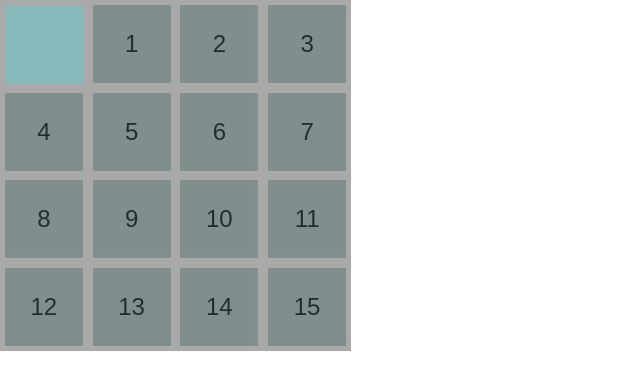
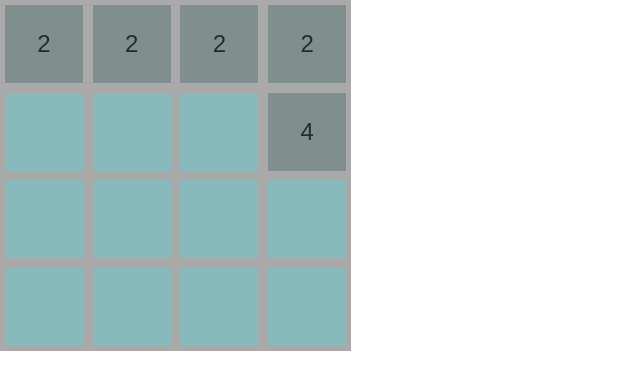
Before and after one commit to dj0nes/2048-react, a React (Create React App) app: page / in a window 1280 px wide. Shown: the top 390 px of the page, without its empty margins (0-640 px from the left). Built offline with nearby package versions, Linux system fonts and the light colour scheme.

Commit message:
abandon ship! moving to maps as ds of choice

```diff
--- a/src/components/game.js
+++ b/src/components/game.js
@@ -2,20 +2,45 @@ import React from 'react'
 import Board from './board'
 import util from './util'
 
+const KEY = {
+    LEFT:  37,
+    RIGHT: 39,
+    UP: 38,
+    DOWN: 40,
+    W: 87,
+    S: 83,
+    A: 65,
+    D: 68,
+    SPACE: 32
+};
+
 class Game extends React.Component {
     constructor(props) {
         super(props)
-        let board_size = props.board_size || 4
+
+        this.board_size = props.board_size || 4
+        this.tokens = [2, 4, 8, 16, 32, 64, 128, 256, 512, 1024, 2048]
+        this.transitions = [4, 8, 16, 32, 64, 128, 256, 512, 1024, 2048]
+        this.board_transitions = {
+            up: {type: 'columns', reverse: false},
+            down: {type: 'columns', reverse: true},
+            left: {type: 'rows', reverse: false},
+            right: {type: 'rows', reverse: true}
+        }
+
         this.state = {
-            board_size: board_size,
+            board_size: this.board_size,
+            score: 0,
             history: [{
-                tiles: util.createBoard(board_size, Array.from(Array(16).keys()))
-            }],
+                // tiles: util.createBoard(board_size, Array.from(Array(16).keys()))
+                tiles: util.createBoard(this.board_size, [2,2,2,2,0,0,0,4])
+
+            }]
         }
     }
 
 
-    handleClick(i) {
+    handleClickShuffle(i) {
         console.dir(i)
         let current = this.state.history[this.state.history.length - 1]
         let new_tiles = util.shuffle(current.tiles)
@@ -26,7 +51,40 @@ class Game extends React.Component {
         })
     }
 
+    handleClick(i) {
+        console.dir(i)
+        let current = this.state.history[this.state.history.length - 1]
+        let transition = this.board_transitions.left
+        let {new_tiles, new_points} = util.transitionBoard(this.tokens, this.transitions, current.tiles, transition, 700)
+        this.state.history.push({tiles: new_tiles})
+        this.setState({
+            board_size: this.state.board_size,
+            history: this.state.history,
+            score: this.state.score + new_points
+        })
+    }
 
+    handleKeys(value, e){
+        let current = this.state.history[this.state.history.length - 1]
+        let transition = ''
+        if(e.keyCode === KEY.LEFT   || e.keyCode === KEY.A) transition = this.board_transitions.left;
+        if(e.keyCode === KEY.RIGHT  || e.keyCode === KEY.D) transition = this.board_transitions.right;
+        if(e.keyCode === KEY.UP     || e.keyCode === KEY.W) transition = this.board_transitions.up;
+        if(e.keyCode === KEY.DOWN   || e.keyCode === KEY.S) transition = this.board_transitions.down;
+        if(transition === '') return
+        let {new_tiles, new_points} = util.transitionBoard(this.tokens, this.transitions, current.tiles, transition, 700)
+        this.state.history.push({tiles: new_tiles})
+        this.setState({
+            board_size: this.state.board_size,
+            history: this.state.history,
+            score: this.state.score + new_points
+        })
+    }
+
+    componentDidMount() {
+        window.addEventListener('keyup',   this.handleKeys.bind(this, false));
+        window.addEventListener('keydown', this.handleKeys.bind(this, true));
+    }
 
 
     render() {
--- a/src/components/util.js
+++ b/src/components/util.js
@@ -71,7 +71,7 @@ function transitionArray(tokens, transitions, tiles, axis, animation_duration) {
 
     let valued_tiles = []
     let zeroed_tiles = []
-    tiles.map(tile => {
+    tiles.forEach(tile => {
         if (tile.value !== 0) {
             valued_tiles.push(Object.assign({}, tile))
         }
@@ -86,12 +86,14 @@ function transitionArray(tokens, transitions, tiles, axis, animation_duration) {
             let current = valued_tiles[i]
             let next = valued_tiles[i+1]
             if(current.value === next.value) {
-                next.x = current.x
-                next.y = current.y
-                points += current.value
+                // next.x = current.x
+                // next.y = current.y
+                current.value = 0
                 next = transition(tokens, transitions, next)
+                points += next.value
 
-                transitioned.push(current, next)
+                transitioned.push(next)
+                zeroed_tiles.push(current)
                 i++;  // skip next because we just handled it
             }
             else {
@@ -117,6 +119,80 @@ function transitionArray(tokens, transitions, tiles, axis, animation_duration) {
 }
 
 
+function transitionBoard(tokens, transitions, board, transition, animation_duration) {
+    let total_points = 0
+    let board_size = Math.sqrt(board.length)
+
+    let type = transition.type
+    let reverse = transition.reverse
+
+    let axis = type === 'rows' ? 'x' : 'y'
+    let tiles = []
+    if(type === 'columns') {
+        for(let i = 0; i < board_size; i++) {
+            let res = getColumn(board, i)
+            tiles.push(res)
+        }
+    }
+    else {
+        for(let i = 0; i < board_size; i++) {
+            let res = getRow(board, i)
+            tiles.push(res)
+        }
+    }
+
+    if(reverse) {
+        for(let i = 0; i < tiles.length; i++) {
+            tiles[i] = tiles[i].sort(function compare(a, b) {
+                if (a[axis] < b[axis]) {
+                    return -1;
+                }
+                if (a[axis] > b[axis]) {
+                    return 1;
+                }
+                // a must be equal to b
+                return 0;
+            })
+        }
+    }
+
+    // do the transformation!
+    for(let i = 0; i < tiles.length; i++) {
+        let {transitioned, points} = transitionArray(tokens, transitions, tiles[i], axis, animation_duration)
+        tiles[i] = transitioned
+        total_points += points
+        if(reverse) {
+            tiles[i] = tiles[i].sort(function compare(b, a) {
+                if (a[axis] < b[axis]) {
+                    return -1;
+                }
+                if (a[axis] > b[axis]) {
+                    return 1;
+                }
+                // a must be equal to b
+                return 0;
+            })
+        }
+    }
+
+    // flatten the resulting array in the appropriate direction
+    let new_tiles = []
+    if(type === 'columns') {
+        for(let i = 0; i < board_size; i++) {
+            for(let j = 0; j < board_size; j++) {
+                let res = tiles[j][i]
+                new_tiles.push(res)
+            }
+        }
+    }
+    else {
+        new_tiles = tiles.reduce((accumulator, arr) => accumulator.concat(arr), [])
+    }
+
+    return {new_tiles, total_points}
+}
+
+
 export default {
     createTile,
     createBoard,
@@ -124,5 +200,6 @@ export default {
     getColumn,
     getRow,
     transition,
-    transitionArray
+    transitionArray,
+    transitionBoard
 }
```
Also changed, not shown: 1 other file (tests, documents, lock files or other folders).
